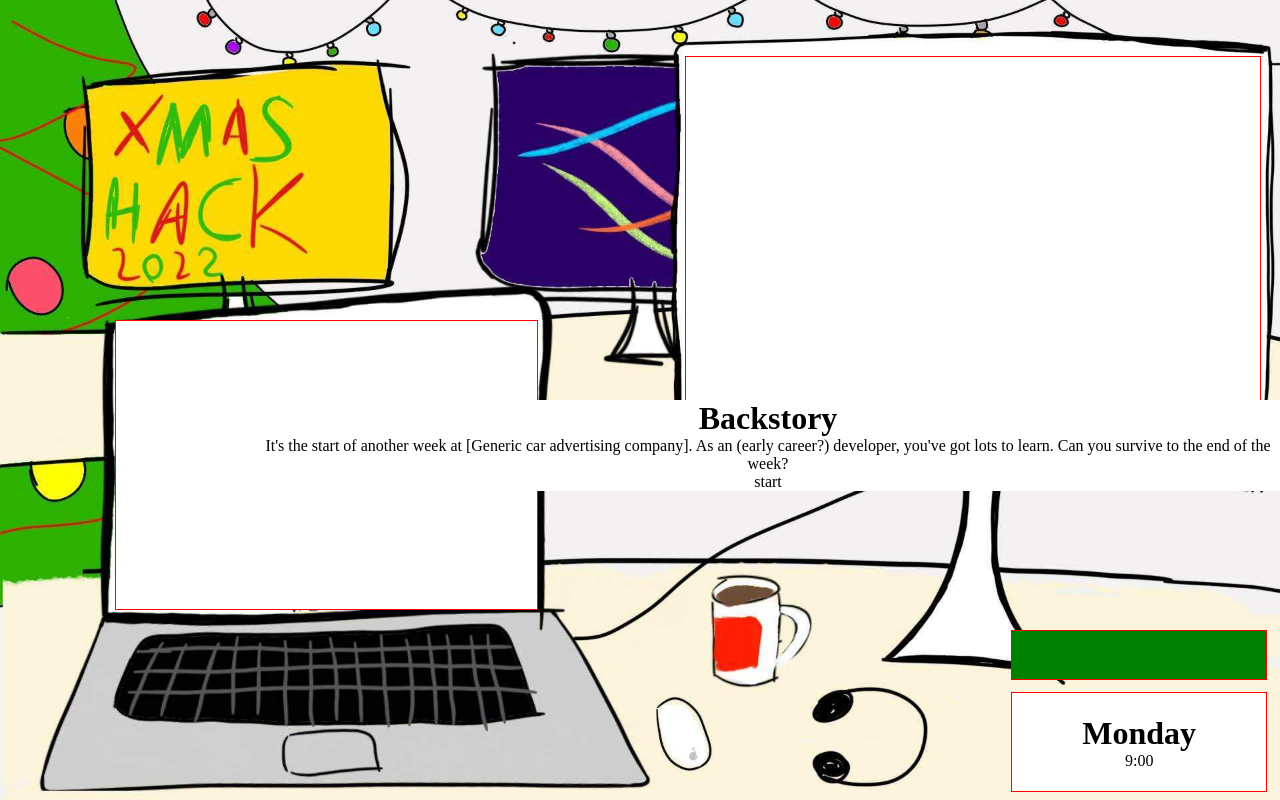
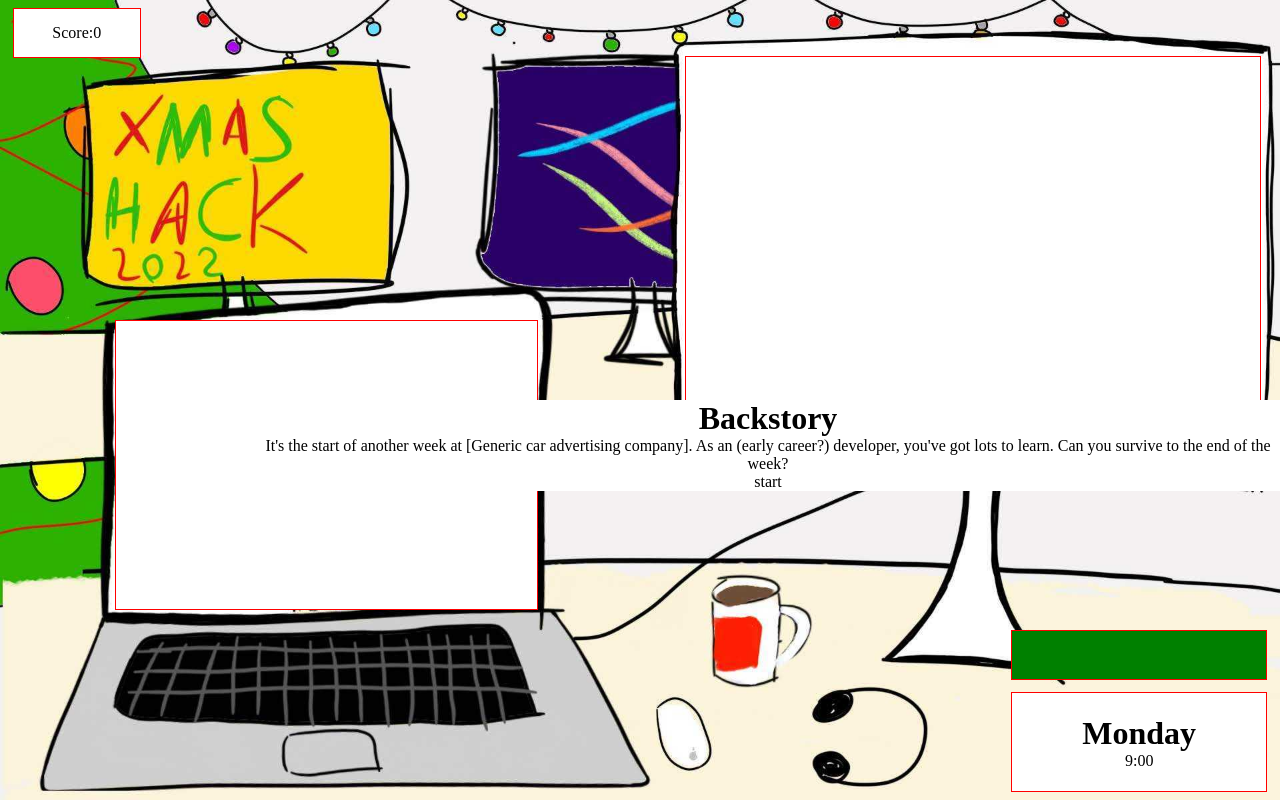
Before and after one commit to TashanDuncan/happy-paths, a Svelte app: page / in a window 1280 px wide. Built offline with nearby package versions, Linux system fonts and the light colour scheme.

Commit message:
add score component

```diff
--- a/src/App.svelte
+++ b/src/App.svelte
@@ -4,11 +4,13 @@
   import { gameConfig } from "./lib/gameConfig";
   import MainMonitor from "./lib/MainMonitor.svelte";
   import Overlay from "./lib/Overlay.svelte";
+  import Score from "./lib/Score.svelte";
   import Time from './lib/Time.svelte'
 
   let backGroundImg = "images/officeDesk.jpg";
 
   $: health = 100;
+  $: score = 0
   $: storyText = "";
   $: choiceSelection = [];
   $: mins = 0
@@ -45,6 +47,7 @@
 <main class="parent">
   <Overlay {act}/>
   <img src={backGroundImg} alt="office background" class="background-image" />
+  <Score {score}/>
   <Time {mins}{hours}/>
   <Energy {health} />
   <MainMonitor {storyText} />
--- /dev/null
+++ b/src/lib/Score.svelte
@@ -0,0 +1,17 @@
+<script lang="ts">
+  export let score;
+</script>
+
+<div class="box score">
+
+  <span>Score:{score}</span>
+</div>
+
+<style>
+  .score {
+    top: 1%;
+    left: 1%;
+    width: 10vw;
+    height: 50px;
+  }
+</style>
```
Also changed, not shown: 1 other file (tests, documents, lock files or other folders).
